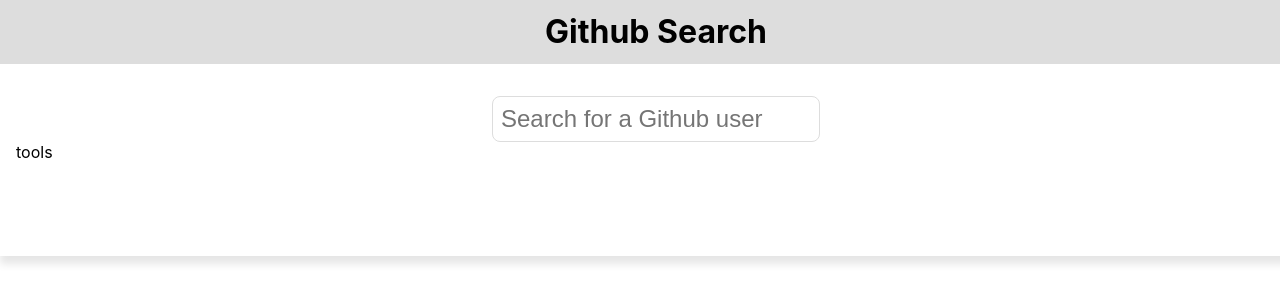
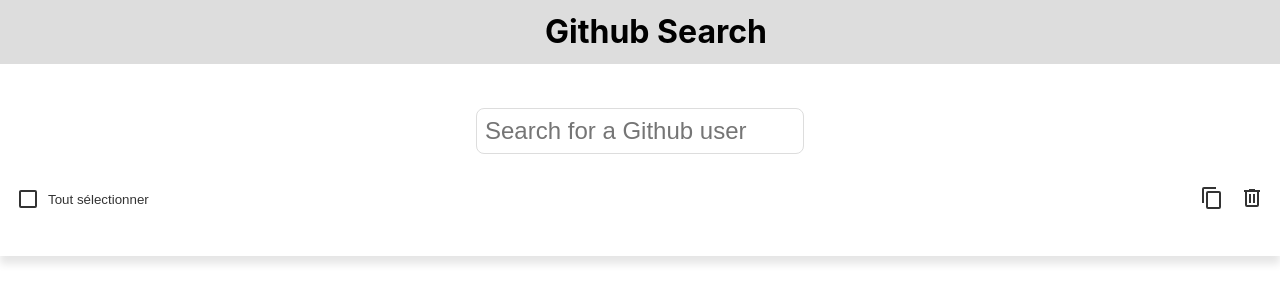
Before and after one commit to Bryndille1701/fulll-frontend, a React (Create React App) app: page / in a window 1280 px wide. Shown: the top 302 px of the page. Built offline with nearby package versions, Linux system fonts and the light colour scheme.

Commit message:
Added copy and delete tools

```diff
--- a/src/App.css
+++ b/src/App.css
@@ -1,8 +1,26 @@
+/* —————————————————— */
+/* Utilities */
+/* —————————————————— */
+.srOnly {
+  position: absolute;
+  width: 1px;
+  height: 1px;
+  padding: 0;
+  margin: -1px;
+  overflow: hidden;
+  clip: rect(0, 0, 0, 0);
+  border: 0;
+}
+
+/* —————————————————— */
+/* Layout */
+/* —————————————————— */
 .wrapper {
   padding-inline: 1rem;
 }
 #header {
   position: fixed;
+  z-index: 1;
   top: 0;
   display: flex;
   width: 100%;
@@ -19,7 +37,7 @@
 }
 
 /* —————————————————— */
-/* Input */
+/* Main */
 /* —————————————————— */
 #main {
   padding-top: 18rem;
@@ -27,14 +45,32 @@
 }
 .main__header {
   position: fixed;
+  z-index: 1;
   top: 4rem;
   left: 0;
   height: 8rem;
-  width: 100%;
+  width: calc(100% - 2rem);
   background-color: #fff;
   padding-block: 2rem;
   box-shadow: 0 0.5rem 0.5rem rgba(0, 0, 0, 0.1);
+  display: flex;
+  flex-direction: column;
+  justify-content: center;
+  row-gap: 2rem;
 }
+/* —————————————————— */
+/* Global */
+/* —————————————————— */
+button {
+  border: none;
+  background-color: transparent;
+  padding: 0;
+  color: #333;
+  cursor: pointer;
+}
+/* —————————————————— */
+/* Input */
+/* —————————————————— */
 .input-container {
   width: 100%;
   display: flex;
@@ -59,6 +95,19 @@
 /* Tools */
 /* —————————————————— */
 
+.section-tools {
+  display: flex;
+  justify-content: space-between;
+}
+.section-tools__checkbox {
+  display: flex;
+  align-items: center;
+  column-gap: 0.5rem;
+}
+.section-tools__buttons {
+  display: flex;
+  column-gap: 1rem;
+}
 /* —————————————————— */
 /* Grid */
 /* —————————————————— */
@@ -73,8 +122,8 @@
 }
 
 .item-card {
-  /* 20% width minus 4/5 of the gutter minus the padding */
-  width: calc(20% - 0.8rem - 2rem);
+  /* 20% width minus 4/5 of the gutter */
+  width: calc(20% - 0.8rem);
   background-color: #eee;
   padding: 1rem;
   display: flex;
@@ -82,6 +131,18 @@
   align-items: center;
   row-gap: 1rem;
   box-shadow: 0.1rem 0.1rem 0.2rem rgba(0, 0, 0, 0.1);
+  border: 2px solid transparent;
+  border-radius: 4px;
+  position: relative;
+  box-sizing: border-box;
+}
+.item-card.is-selected {
+  border-color: #33aaff;
+}
+.item-card__checkbox {
+  position: absolute;
+  top: 1rem;
+  left: 1rem;
 }
 .item-card p {
   margin: 0.3rem 0;
--- a/src/components/GithubCard.tsx
+++ b/src/components/GithubCard.tsx
@@ -1,8 +1,33 @@
 import { GithubUser } from '../types/github';
+import CheckboxEmpty from './icons/CheckboxEmpty';
+import CheckboxFull from './icons/CheckboxFull';
 
-const GithubCard = ({ user }: { user: GithubUser }) => {
+type GithubCardProps = {
+  user: GithubUser;
+  selected: GithubUser['id'][];
+  setSelected: (selected: GithubUser['id'][]) => void;
+  idx: number;
+};
+
+const GithubCard = ({ user, selected, setSelected, idx }: GithubCardProps) => {
+  const isSelected = selected.includes(idx);
+  const onCheckboxClick = () => {
+    if (isSelected) {
+      const newSelected = [...selected];
+      const index = newSelected.indexOf(idx);
+      newSelected.splice(index, 1);
+      setSelected(newSelected);
+    } else {
+      setSelected([...selected, idx]);
+    }
+  };
   return (
-    <div className="item-card">
+    <div className={`item-card${isSelected ? ' is-selected' : ''}`}>
+      <div className="item-card__checkbox">
+        <button onClick={onCheckboxClick}>
+          <>{isSelected ? <CheckboxFull /> : <CheckboxEmpty />}</>
+        </button>
+      </div>
       <div className="item-card__image">
         <img src={user.avatar_url} alt="" />
       </div>
--- a/src/components/Grid.tsx
+++ b/src/components/Grid.tsx
@@ -4,16 +4,26 @@
 type GridProps = {
   items: GithubUser[];
   loading: boolean;
+  selected: GithubUser['id'][];
+  setSelected: (selected: GithubUser['id'][]) => void;
 };
 
-const Grid = ({ items, loading }: GridProps) => {
+const Grid = ({ items, loading, selected, setSelected }: GridProps) => {
   return (
     <div className="items-grid">
       <>
         {loading && <p>Loading...</p>}
         {items &&
           items.length > 0 &&
-          items.map((item) => <GithubCard key={item.id} user={item} />)}
+          items.map((item, idx) => (
+            <GithubCard
+              idx={idx}
+              selected={selected}
+              setSelected={setSelected}
+              key={idx}
+              user={item}
+            />
+          ))}
       </>
     </div>
   );
--- a/src/components/Main.tsx
+++ b/src/components/Main.tsx
@@ -11,6 +11,7 @@
   const [message, setMessage] = useState('');
   const [loading, setLoading] = useState(false);
   const [items, setItems] = useState<GithubUser[]>([]);
+  const [selected, setSelected] = useState<number[]>([]);
   const debouncedInput = useDebounce(input, 500);
   const onInputChange = (e: React.ChangeEvent<HTMLInputElement>) => {
     setInput(e.target.value);
@@ -26,6 +27,7 @@
           setMessage(data.message);
         } else if (data.items) {
           if (data.total_count && data.total_count > 0) {
+            setSelected([]);
             setItems(data.items);
           } else {
             setMessage('No results found');
@@ -41,9 +43,21 @@
     <main id="main" role="main" className="wrapper">
       <header className="main__header wrapper">
         <Input input={input} onInputChange={onInputChange} message={message} />
-        <Tools />
+        <Tools
+          setItems={setItems}
+          items={items}
+          selected={selected}
+          setSelected={setSelected}
+        />
       </header>
-      {items && items.length > 0 && <Grid items={items} loading={loading} />}
+      {items && items.length > 0 && (
+        <Grid
+          selected={selected}
+          setSelected={setSelected}
+          items={items}
+          loading={loading}
+        />
+      )}
     </main>
   );
 };
--- a/src/components/Tools.tsx
+++ b/src/components/Tools.tsx
@@ -1,4 +1,70 @@
-const Tools = (props: any) => {
-  return <div className="section-tools">tools</div>;
+import { GithubUser } from '../types/github';
+import CheckboxEmpty from './icons/CheckboxEmpty';
+import CheckboxFull from './icons/CheckboxFull';
+import CheckboxIntermediate from './icons/CheckboxIntermediate';
+import Copy from './icons/Copy';
+import Delete from './icons/Delete';
+
+type ToolsProps = {
+  items: GithubUser[];
+  selected: number[];
+  setSelected: (selected: number[]) => void;
+  setItems: (items: GithubUser[]) => void;
+};
+
+const Tools = ({ items, selected, setSelected, setItems }: ToolsProps) => {
+  const onCheckboxClick = () => {
+    if (
+      selected.length === 0 ||
+      (selected.length && selected.length < items.length)
+    ) {
+      const selectedItems: number[] = [];
+      items.forEach((_, idx) => selectedItems.push(idx));
+      setSelected(selectedItems);
+    }
+    if (selected.length && selected.length === items.length) {
+      setSelected([]);
+    }
+  };
+
+  const onCopyClick = () => {
+    const newItems = [...items];
+    selected.forEach((idx) => {
+      newItems.splice(idx, 0, items[idx]);
+    });
+    setItems(newItems);
+    setSelected([]);
+  };
+
+  const onDeleteClick = () => {
+    let newItems = [...items];
+    setItems(newItems.filter((_, idx) => !selected.includes(idx)));
+    setSelected([]);
+  };
+  return (
+    <div className="section-tools">
+      <button className="section-tools__checkbox" onClick={onCheckboxClick}>
+        {selected.length > 0 && selected.length < items.length && (
+          <CheckboxIntermediate />
+        )}
+        {selected.length === 0 && <CheckboxEmpty />}
+        {selected.length > 0 && selected.length === items.length && (
+          <CheckboxFull />
+        )}
+        <span>Tout sélectionner</span>
+      </button>
+      <div className="section-tools__buttons">
+        <button onClick={onCopyClick}>
+          <Copy />
+          <div className="srOnly">Copier les éléments sélectionnés</div>
+        </button>
+
+        <button onClick={onDeleteClick}>
+          <Delete />
+          <div className="srOnly">Supprimer les éléments sélectionnés</div>
+        </button>
+      </div>
+    </div>
+  );
 };
 export default Tools;
--- /dev/null
+++ b/src/components/icons/CheckboxEmpty.tsx
@@ -0,0 +1,14 @@
+type IconProps = React.SVGProps<SVGSVGElement>;
+
+const CheckboxEmpty = (props: IconProps) => {
+  return (
+    <svg width="24" height="24" viewBox="0 0 24 24" {...props}>
+      <path
+        fill="currentColor"
+        d="M19 3H5c-1.11 0-2 .89-2 2v14a2 2 0 002 2h14a2 2 0 002-2V5a2 2 0 00-2-2m0 2v14H5V5h14z"
+      ></path>
+    </svg>
+  );
+};
+
+export default CheckboxEmpty;
--- /dev/null
+++ b/src/components/icons/CheckboxFull.tsx
@@ -0,0 +1,14 @@
+type IconProps = React.SVGProps<SVGSVGElement>;
+
+const CheckboxFull = (props: IconProps) => {
+  return (
+    <svg width="24" height="24" viewBox="0 0 24 24" {...props}>
+      <path
+        fill="currentColor"
+        d="M19 19H5V5h10V3H5c-1.11 0-2 .89-2 2v14a2 2 0 002 2h14a2 2 0 002-2v-8h-2m-11.09-.92L6.5 11.5 11 16 21 6l-1.41-1.42L11 13.17l-3.09-3.09z"
+      ></path>
+    </svg>
+  );
+};
+
+export default CheckboxFull;
--- /dev/null
+++ b/src/components/icons/CheckboxIntermediate.tsx
@@ -0,0 +1,14 @@
+type IconProps = React.SVGProps<SVGSVGElement>;
+
+const CheckboxIntermediate = (props: IconProps) => {
+  return (
+    <svg width="24" height="24" viewBox="0 0 24 24" {...props}>
+      <path
+        fill="currentColor"
+        d="M19 19V5H5v14h14m0-16a2 2 0 012 2v14a2 2 0 01-2 2H5a2 2 0 01-2-2V5a2 2 0 012-2h14m-2 8v2H7v-2h10z"
+      ></path>
+    </svg>
+  );
+};
+
+export default CheckboxIntermediate;
--- /dev/null
+++ b/src/components/icons/Copy.tsx
@@ -0,0 +1,14 @@
+type IconProps = React.SVGProps<SVGSVGElement>;
+
+const CopyIcon = (props: IconProps) => {
+  return (
+    <svg width="24" height="24" viewBox="0 0 24 24" {...props}>
+      <path
+        fill="currentColor"
+        d="M19 21H8V7h11m0-2H8a2 2 0 00-2 2v14a2 2 0 002 2h11a2 2 0 002-2V7a2 2 0 00-2-2m-3-4H4a2 2 0 00-2 2v14h2V3h12V1z"
+      ></path>
+    </svg>
+  );
+};
+
+export default CopyIcon;
--- /dev/null
+++ b/src/components/icons/Delete.tsx
@@ -0,0 +1,14 @@
+type IconProps = React.SVGProps<SVGSVGElement>;
+
+const DeleteIcon = (props: IconProps) => {
+  return (
+    <svg width="24" height="24" viewBox="0 0 24 24" {...props}>
+      <path
+        fill="currentColor"
+        d="M9 3v1H4v2h1v13a2 2 0 002 2h10a2 2 0 002-2V6h1V4h-5V3H9M7 6h10v13H7V6m2 2v9h2V8H9m4 0v9h2V8h-2z"
+      ></path>
+    </svg>
+  );
+};
+
+export default DeleteIcon;
```
